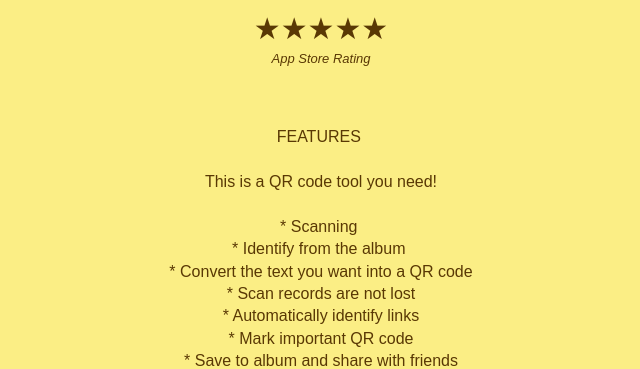
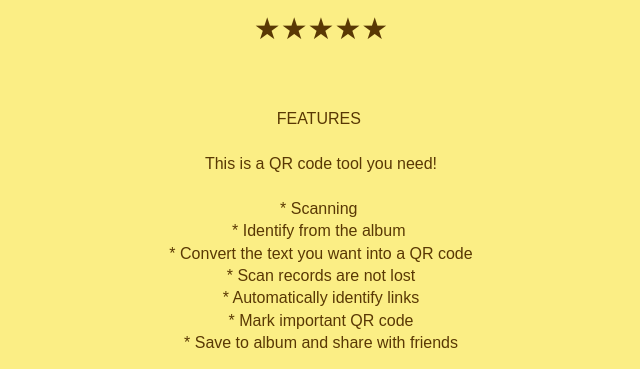
Before and after one commit to Andrewmika/andrewmika.github.io, a Jekyll site: the page apps/qrpro.html, which Jekyll copies as it is, in a window 1280 px wide, cut to the strip 1235-1604 px from the top of the page. Shown: the whole strip, without its empty margins (319-959 px from the left). Built offline with Jekyll 4.4.1, drawn with Linux system fonts in a browser that asks for light colours; nearby versions of some CDN libraries.

Commit message:
modi qrpro

```diff
--- a/apps/qrpro.html
+++ b/apps/qrpro.html
@@ -231,7 +231,7 @@ h1, h2, h3, h4, h5, h6 {
 </div>
 
 
-<p id='stars'><span>★★★★★</span> App Store Rating</p>
+<p id='stars'><span>★★★★★</span> </p>
 
 
 <p id='description'>
```
